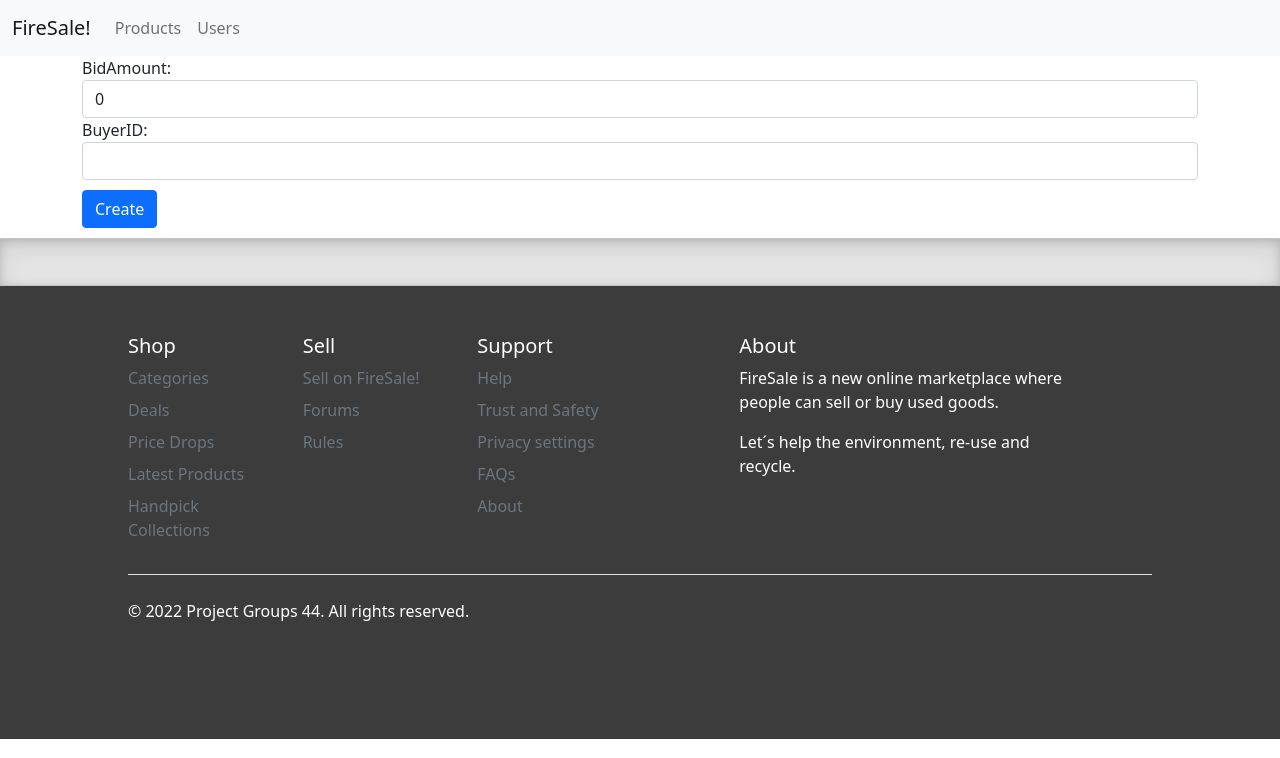
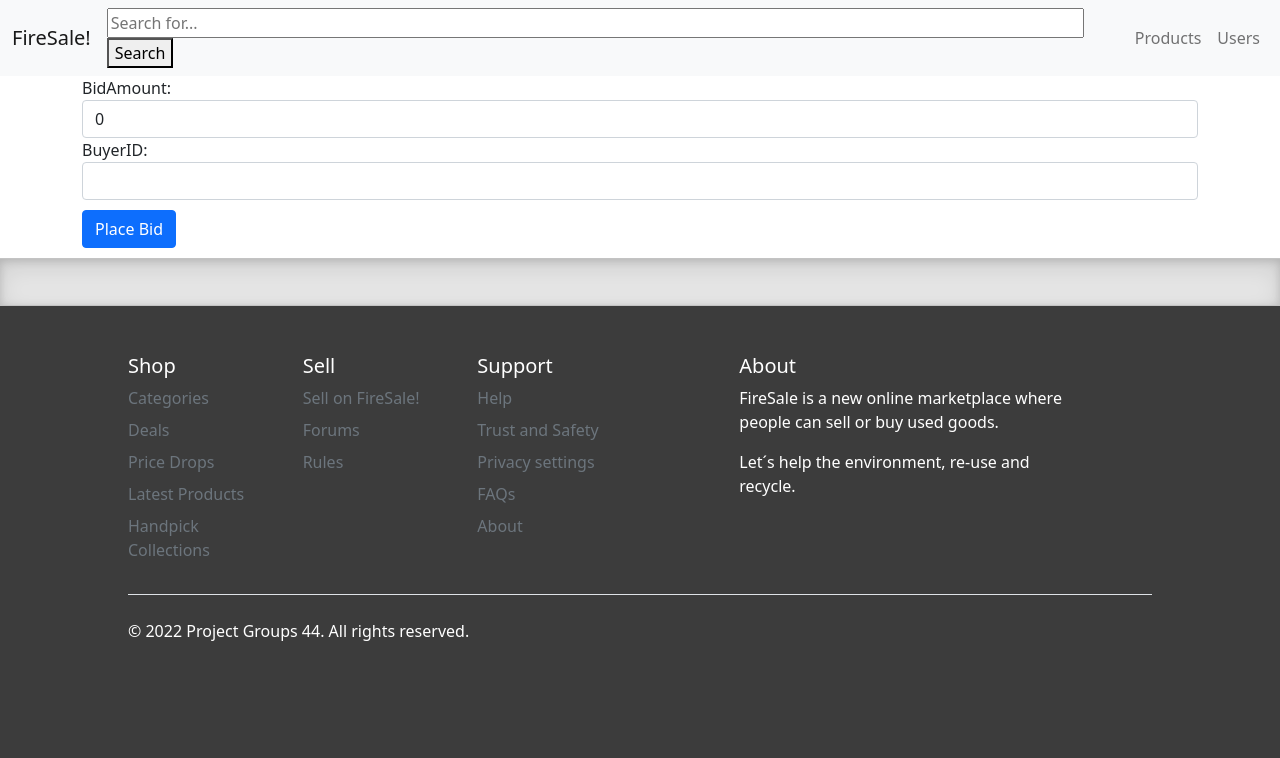
Before and after one commit to tjorvio/django-tango, a Django app: page /users/place_bid in a window 1280 px wide. Shown: the top 758 px of the page. Run offline with Django 4.2, Linux system fonts and the light colour scheme.

Commit message:
Search bar functions implemented

```diff
--- a/product/urls.py
+++ b/product/urls.py
@@ -6,4 +6,5 @@ urlpatterns = [
     path('<int:id>', views.get_product_by_id, name="product-details"),
     path('categories/<int:id>', views.category_view, name="category-index"),
     path('create_product', views.create_product, name="create_product"),
+    path('search_results', views.search_results, name="search_results"),
 ]
--- a/templates/home.html
+++ b/templates/home.html
@@ -1,4 +1,5 @@
 {% extends 'base.html' %}
 {% block content %}
     <h2>Welcome to FireSale - FRONT PAGE</h2>
+    {% include 'search_bar.html' %}
 {% endblock %}
--- a/templates/navbar.html
+++ b/templates/navbar.html
@@ -1,3 +1,4 @@
+{% load static %}
 <nav class="navbar navbar-expand-lg navbar-light bg-light">
   <div class="container-fluid">
     <a class="navbar-brand" href="/">FireSale!</a>
@@ -7,8 +8,9 @@
             aria-label="Toggle navigation">
       <span class="navbar-toggler-icon"></span>
     </button>
+    {% include 'search_bar.html' %}
     <div class="collapse navbar-collapse" id="navbarSupportedContent">
-      <ul class="navbar-nav justify-content-end">
+      <ul class="navbar-nav justify-content-end ">
         <li class="nav-item">
           <a class="nav-link" aria-current="page" href="{% url 'product-index' %}">Products</a>
         </li>
--- a/templates/product/product_details.html
+++ b/templates/product/product_details.html
@@ -11,5 +11,5 @@
      <button type="submit" class="btn btn-primary"
              value="{{ product.id }}" name="product_id">Place Bid
      </button>
-
+    </form>
 {% endblock %}
--- /dev/null
+++ b/templates/search_bar.html
@@ -0,0 +1,4 @@
+<form class="form from-horizontal" action="{% url 'search_results' %}" method="get">
+    <input type="text" name="search" placeholder="Search for..." value="" size="100">
+    <button type="submit">Search</button>
+</form>
--- a/templates/user/place_bid.html
+++ b/templates/user/place_bid.html
@@ -3,6 +3,6 @@
     <form class="form from-horizontal" action="{% url 'place_bid' %}" method="post">
         {% csrf_token %}
         {{ form }}
-        <input type="submit" value="Create" class="btn btn-primary pull-right" style="clear:both; margin: 10px 0" />
+        <input type="submit" value="Place Bid" class="btn btn-primary pull-right" style="clear:both; margin: 10px 0" />
     </form>
 {% endblock %}
--- a/user/views.py
+++ b/user/views.py
@@ -1,7 +1,6 @@
 from django.shortcuts import render, redirect
 
 from FireSale.forms.make_bid_form import MakeBidForm
-from user.models import Payment
 
 
 # Create your views here.
@@ -14,14 +13,14 @@ def place_bid(request):
     if request.method == 'POST':
         form = MakeBidForm(data=request.POST)
         if form.is_valid():
-            bid = form.save(commit=False)
-            user = bid.BuyerID
-            bid.PaymentID = user.get_payment_id()
-            bid.save()
+            bid = form.save(commit=False)  # Save data as a bid model class, but don´t commit to database
+            user = bid.BuyerID  # Get buyer ID from the Form data
+            bid.PaymentID = user.get_payment_id()  # Call get_payment_id function in User class
+            bid.save()  # Save all data in database
             return redirect('user-index')
     else:
-        product_id = request.GET.get('product_id')
-        form = MakeBidForm(initial={'ProductID': product_id})
+        product_id = request.GET.get('product_id')  # vista product_id úr GET request-inu
+        form = MakeBidForm(initial={'ProductID': product_id})  # Set ProductID á id úr request
 
     return render(request, 'user/place_bid.html', {
         'form': form
```
Also changed, not shown: product/views.py (+13 -2 lines), templates/product/search_results.html (added, +7 -0 lines).
